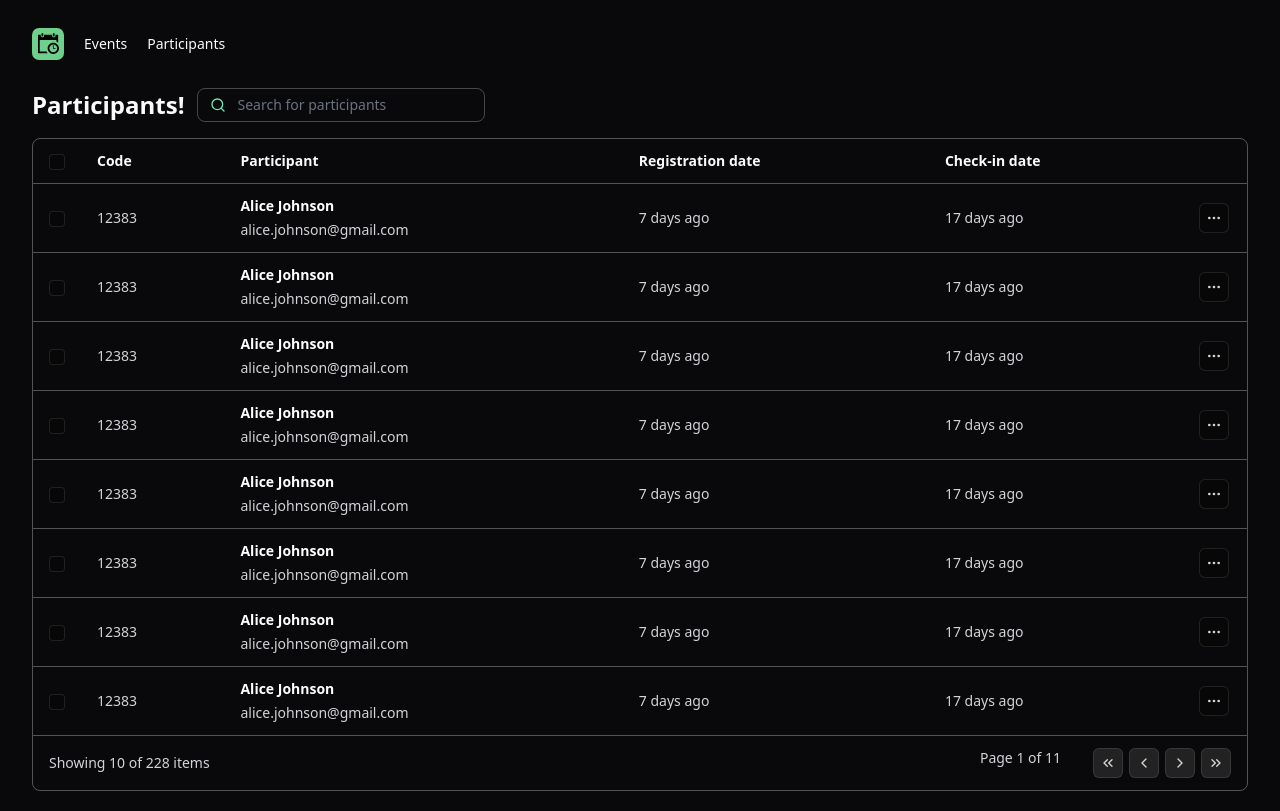
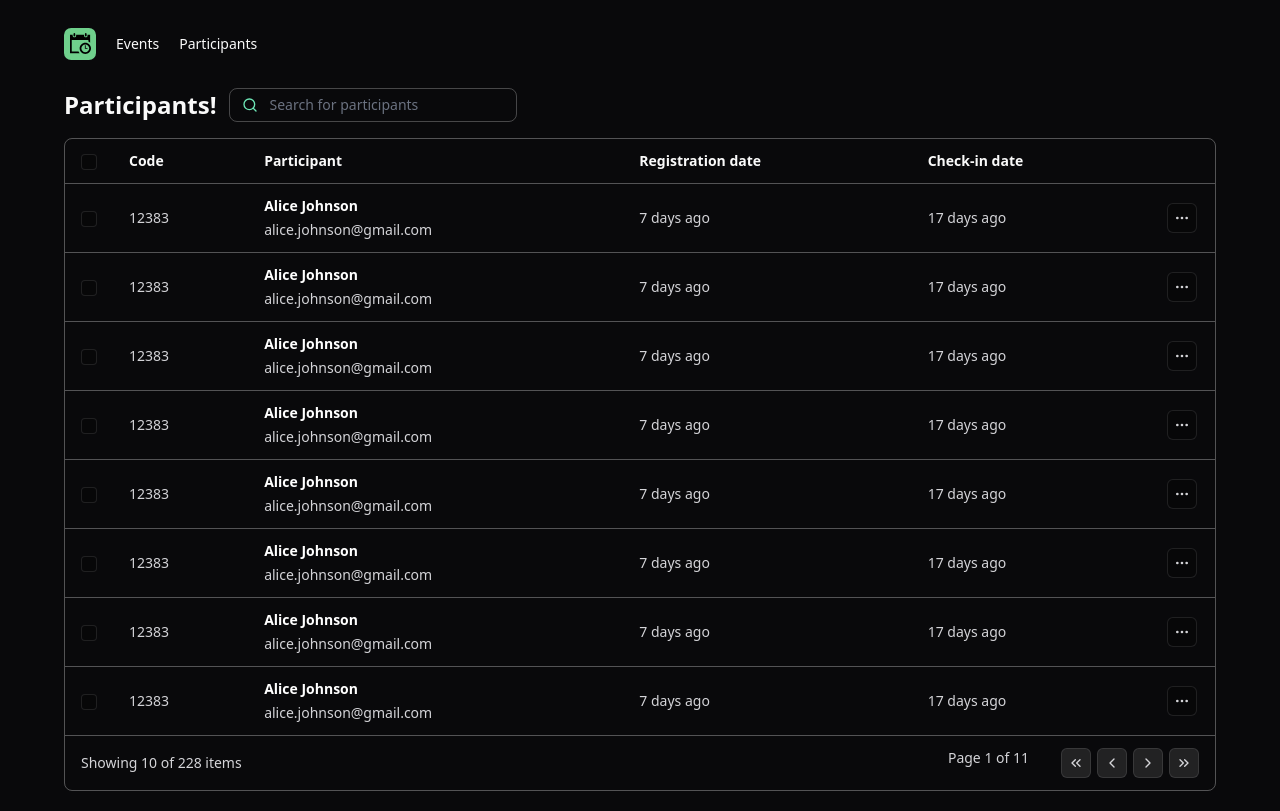
Before and after one commit to darioffmoreira/React_EventManager, a React (Vite) app: page / in a window 1280 px wide. Built offline with nearby package versions, Linux system fonts and the light colour scheme.

Commit message:
added padding around app

```diff
--- a/src/App.tsx
+++ b/src/App.tsx
@@ -3,7 +3,7 @@ import { Header } from "./components/header";
 
 export function App() {
   return (
-    <div className="max-w-[1216px] mx-auto py-5 flex flex-col gap-5">
+    <div className="max-w-[1216px] mx-auto py-5 flex flex-col gap-5 p-8">
       <Header />
       <AttendeeList />
     </div>
```
Also changed, not shown: src/components/icon-button.tsx (line endings or trailing spaces).
